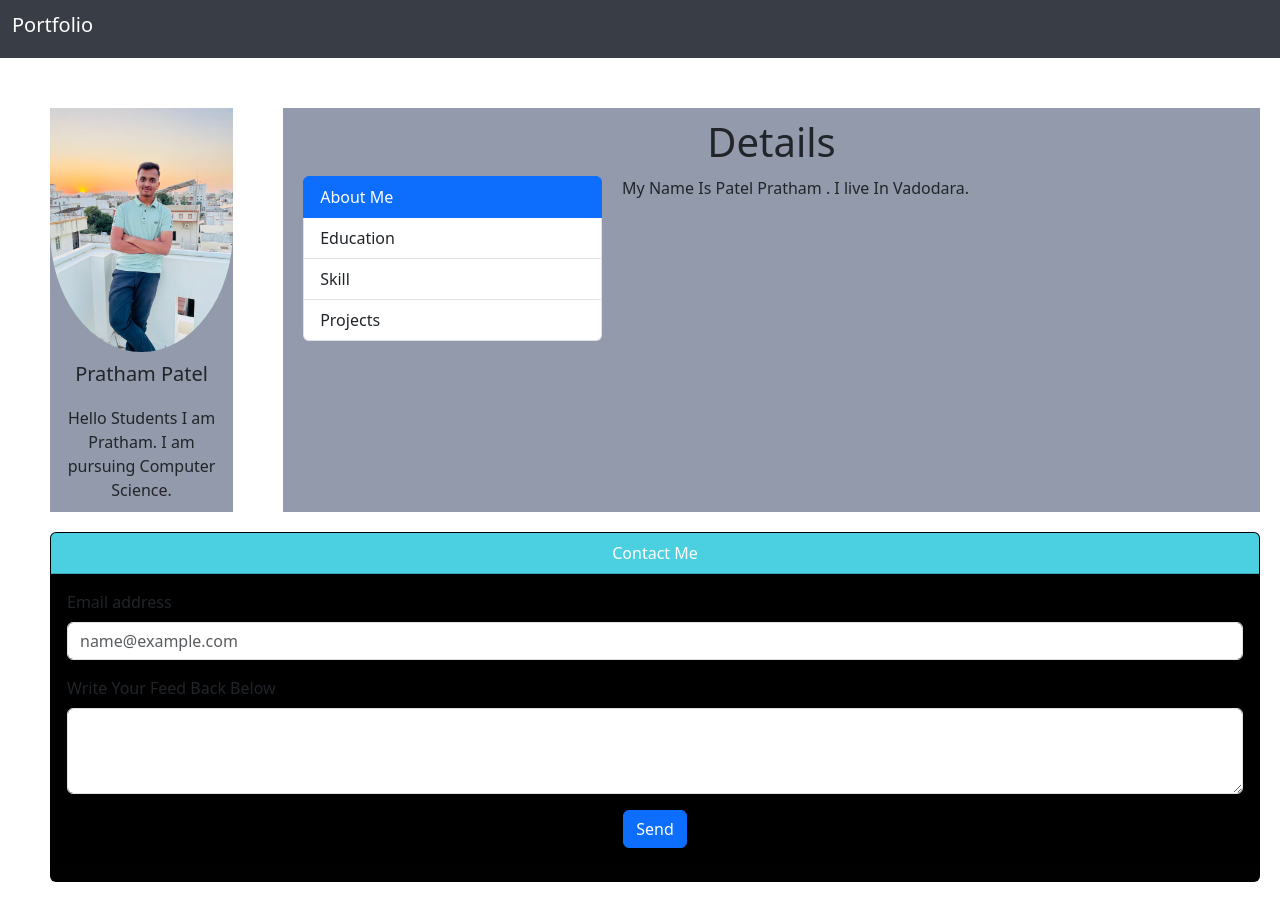
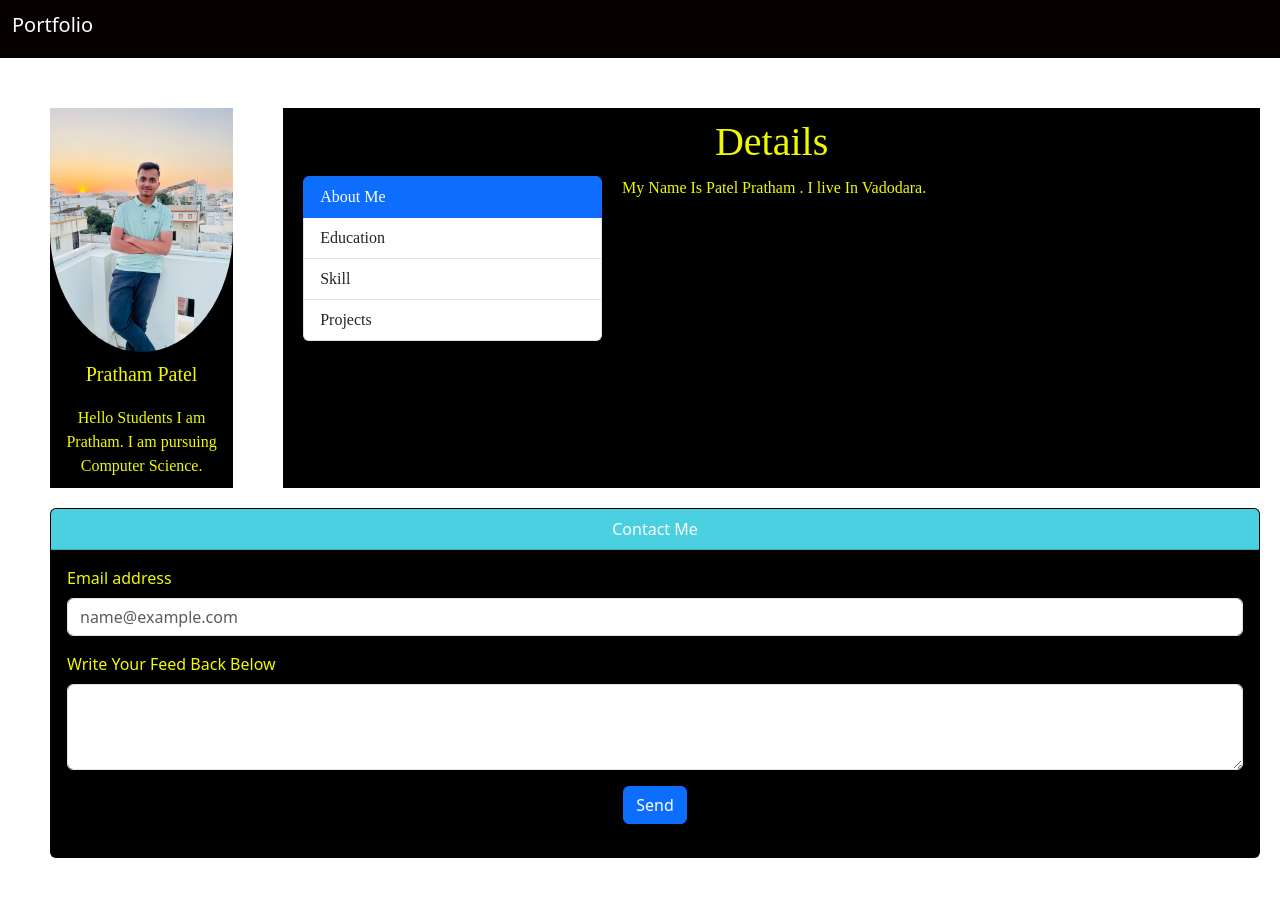
Before and after one commit to Prathampatel10/Web, a plain HTML site: page index.html in a window 1280 px wide. After the commit the page ends 878 px from the top, so only its background shows below. Drawn offline with nearby package versions, Linux system fonts and the light colour scheme.

Commit message:
style.css

```diff
--- a/style.css
+++ b/style.css
@@ -1,21 +1,26 @@
 
 .navbar{
-    background-color:#393E46;
+    background-color:#060000;
 }
 
 .top-section{
-    display: flex;
+    display:flex;
 }
 .image-div, .side-detail-div{
     margin-top: 50px;
     margin-left: 50px;
-    background-color:#929AAB ;
+    background-color:#000000 ;
+    font-family: 'Times New Roman', Times, serif;
+    color: #f1f900;
     width: 15rem;
     display: block;
+
 }
 .side-detail-div{
     width: 100%;
     margin-right: 20px;
+
+
 }
 .card-img-top{
     border-radius: 50%;
@@ -27,6 +32,8 @@
 .inner-div{
     margin-left: 20px;
     display: flex;
+    cursor:crosshair;
+
 }
 .col-8{
     margin-left: 20px;
@@ -40,4 +47,8 @@ footer{
 }
 .form-label{
     float: left;
+    color: #f1f900;
 }
+.image-div{
+    cursor: not-allowed;
+}
```
